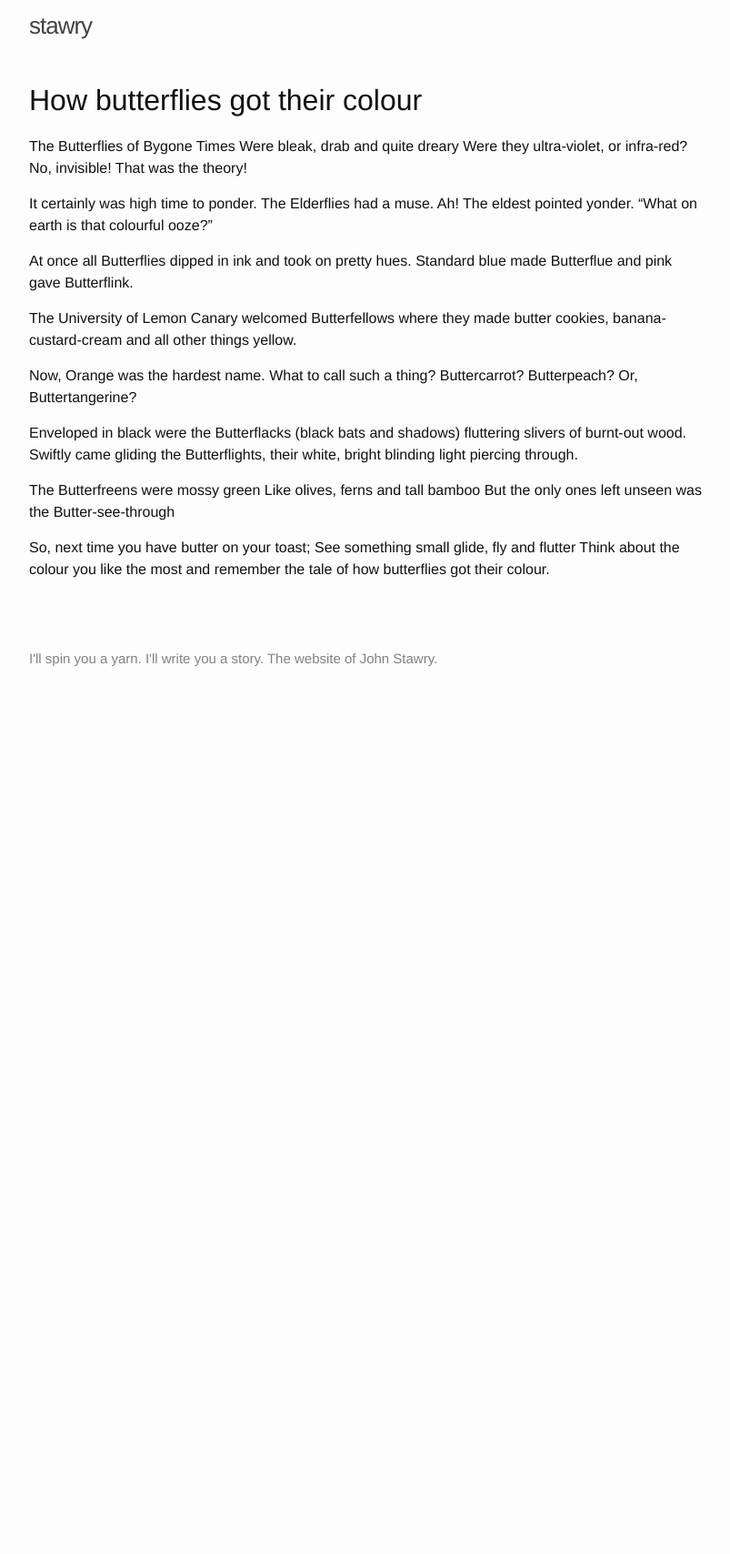
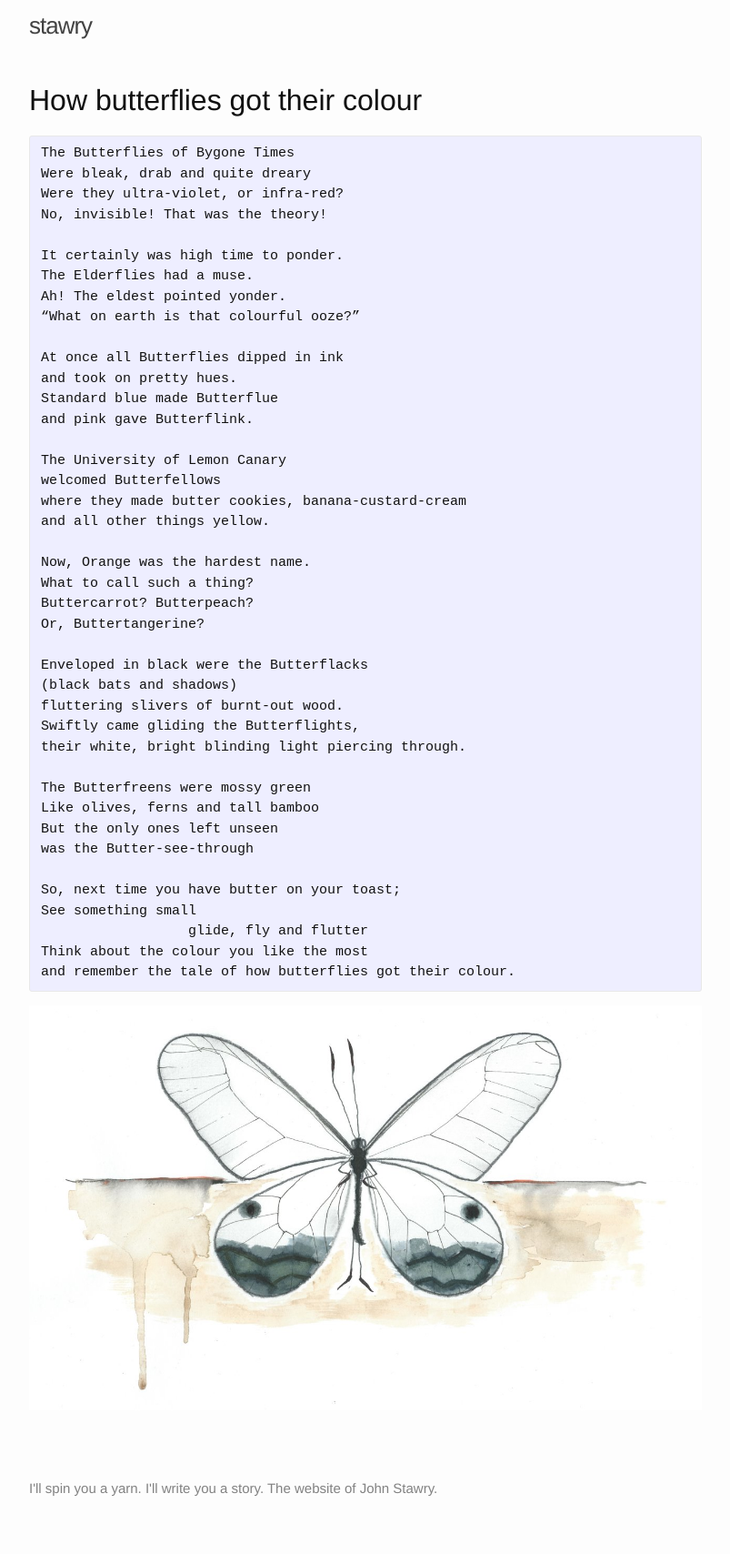
Before and after one commit to stawry/stawry.github.io, a Jekyll site: the page built from butterflies/index.md, in a window 1280 px wide. Shown: the whole page at 91% size, without its empty margins (238-1041 px from the left). Built offline with Jekyll 4.4.1, drawn with Linux system fonts in a browser that asks for light colours; before the commit the page ends 900 px from its top, so only the background shows below that.

Commit message:
butterfly page 0, no colour

```diff
--- a/butterflies/index.md
+++ b/butterflies/index.md
@@ -7,6 +7,7 @@ tags: poem
 
 # How butterflies got their colour
 
+<pre>
 The Butterflies of Bygone Times
 Were bleak, drab and quite dreary
 Were they ultra-violet, or infra-red?
@@ -48,3 +49,5 @@ See something small
                   glide, fly and flutter
 Think about the colour you like the most
 and remember the tale of how butterflies got their colour.
+</pre>
+![Butterfly](/assets/bf0.jpg)
```
Also changed, not shown: assets/bf0.jpg (added).
